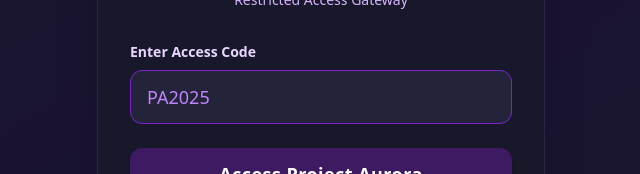
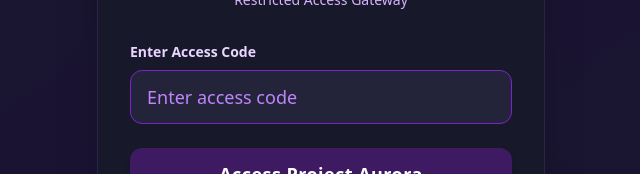
Before and after one commit to BeezyBabyDev/inidegate-v1, a React (Vite) app: page / in a window 1280 px wide. Shown: the part 331-505 px from the top of the page, without its empty margins (319-959 px from the left). Built offline with nearby package versions, Linux system fonts and the light colour scheme.

Commit message:
style: Update Project Aurora access input placeholder to 'Enter access code' and remove code from field

```diff
--- a/src/components/ProjectAuroraGate.jsx
+++ b/src/components/ProjectAuroraGate.jsx
@@ -53,7 +53,7 @@ const ProjectAuroraGate = ({ onAccessGranted }) => {
               value={accessCode}
               onChange={e => setAccessCode(e.target.value)}
               className="w-full px-4 py-3 bg-[#23243a] border border-purple-700 rounded-xl text-white placeholder-purple-400 focus:outline-none focus:ring-2 focus:ring-purple-600 focus:border-transparent transition-all text-lg"
-              placeholder="PA2025"
+              placeholder="Enter access code"
               autoComplete="off"
               spellCheck="false"
             />
```
